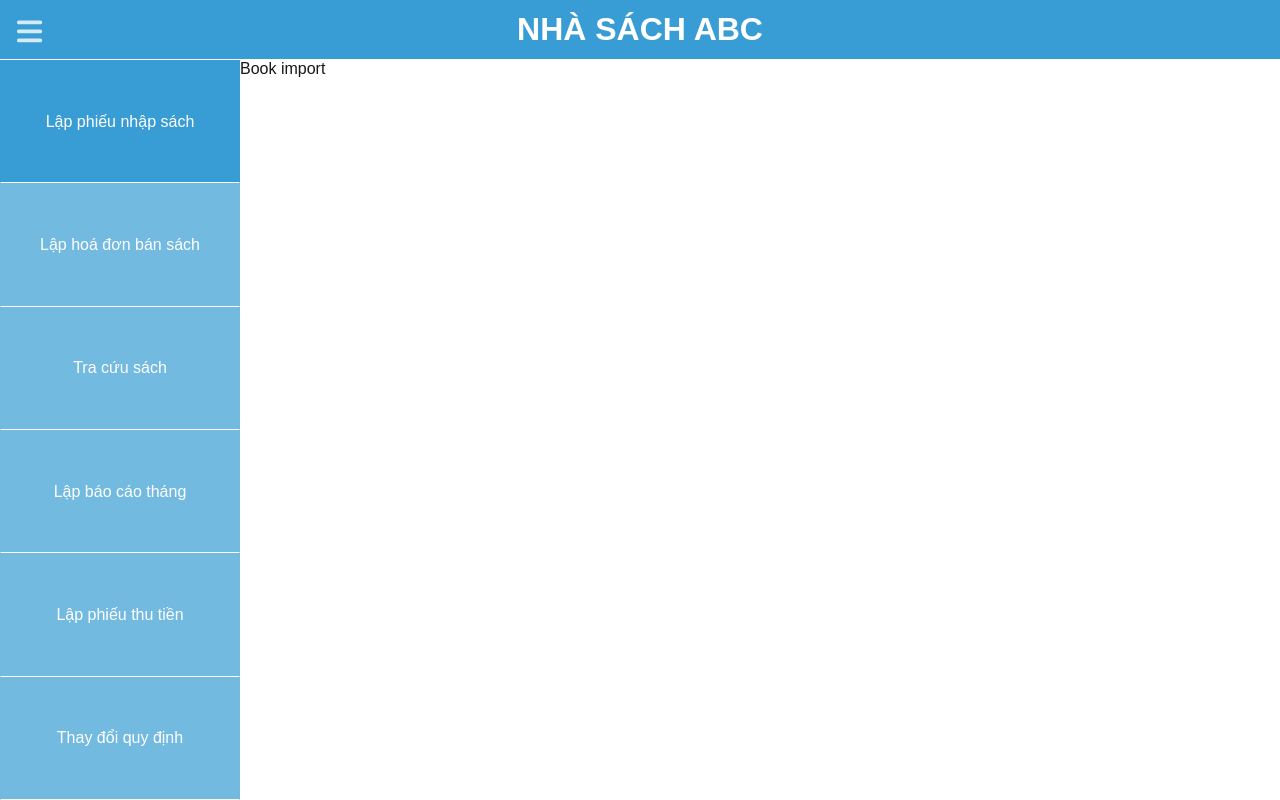
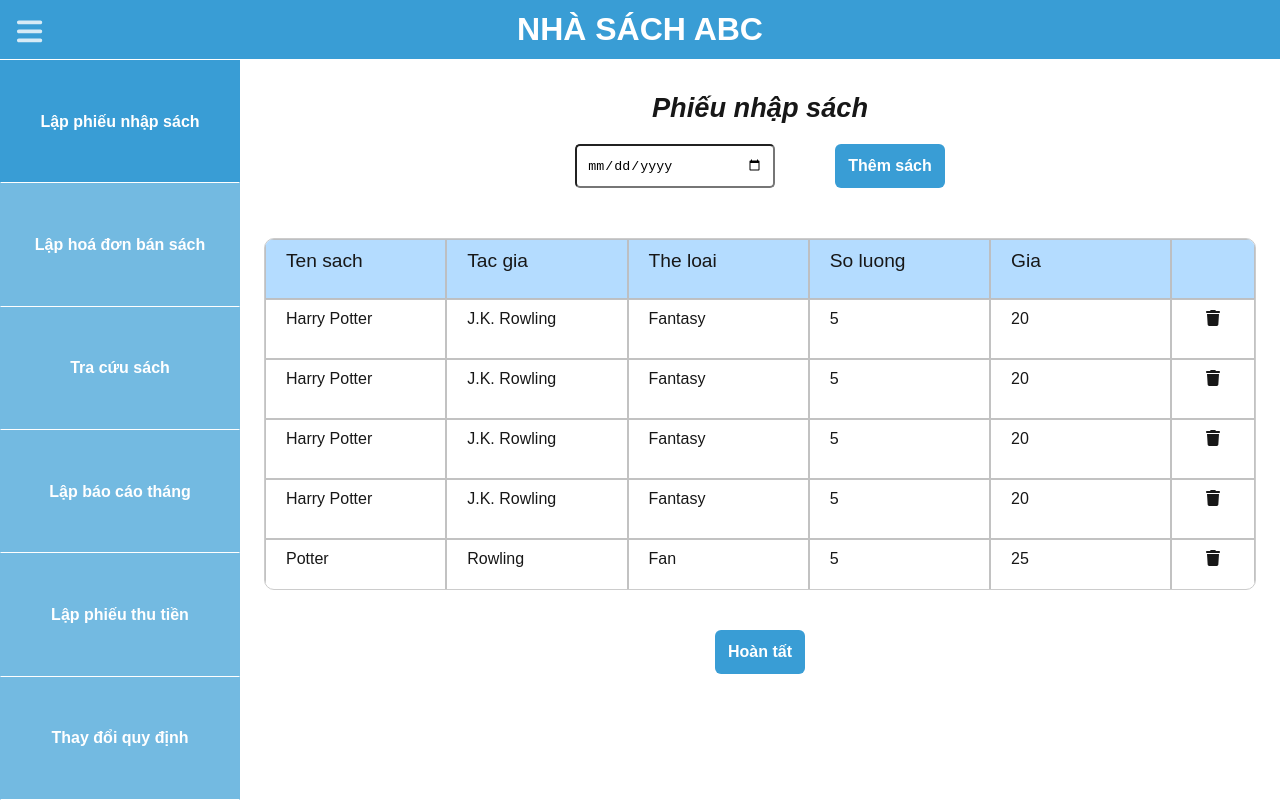
Before and after one commit to nhankhtn/manage-book, a Next.js app in the folder frontend/: page /book-import in a window 1280 px wide. Built offline with nearby package versions, Linux system fonts and the light colour scheme.

Commit message:
#1 create import layout

```diff
--- a/frontend/src/app/book-import/BookImport.module.scss
+++ b/frontend/src/app/book-import/BookImport.module.scss
@@ -0,0 +1,19 @@
+.container{
+  width: 100%;
+  height: 100%;
+  display: flex;
+  align-items: center;
+  flex-direction: column;
+
+}
+.title{
+  font-size: 1.7rem;
+  font-weight: bold;
+  font-style: italic;
+}
+.date_add{
+  display: flex;
+  column-gap: 50px;
+  margin: 20px;
+  margin-bottom: 30px;
+}
--- a/frontend/src/app/book-import/page.js
+++ b/frontend/src/app/book-import/page.js
@@ -3,10 +3,80 @@
 import { useState } from "react";
 import styles from "./BookImport.module.scss"
 import useModal from "@/hooks/useModal";
+import Table from "@/components/Table";
+import Button from "@/components/Button";
+export default function BookImport() {
+    const [books, setBooks] = useState([
+        {
+            title: "Harry Potter",
+            author: "J.K. Rowling",
+            genre: "Fantasy",
+            price: 20.00,
+            quantity: 5,
+        },
+        {
+            title: "Harry Potter",
+            author: "J.K. Rowling",
+            genre: "Fantasy",
+            price: 20.00,
+            quantity: 5,
+        },
+        {
+            title: "Harry Potter",
+            author: "J.K. Rowling",
+            genre: "Fantasy",
+            price: 20.00,
+            quantity: 5,
+        },
+        {
+            title: "Harry Potter",
+            author: "J.K. Rowling",
+            genre: "Fantasy",
+            price: 20.00,
+            quantity: 5,
+        },
+        {
+            title: "Potter",
+            author: "Rowling",
+            genre: "Fan",
+            price: 25.00,
+            quantity: 5,
+        },
+        {
+            title: "Harry",
+            author: "J.K.",
+            genre: "tasy",
+            price: 10.00,
+            quantity: 5,
+        }
+    ]);
 
-export default function BookImport() {
-
-    return (<div>
-        Book import
+    function deleteAt(index) {
+        console.log(books.length);
+        setBooks(preValues => {
+            return preValues.filter((value, i) => i !== index);
+        }
+        );
+    }
+    return (
+    <div className={styles.container}>
+        <div className={styles.title}>
+            Phiếu nhập sách
+        </div>
+        <div className ={styles.date_add}>
+            <input id="date" type="date" style= {{
+                width: "200px",
+                height: "30px",
+                marginRight: "10px",
+                padding: "20px 10px",
+                placaeholder: "Ngày nhập sách",
+                borderRadius: "5px",
+            }} />
+            <Button>Thêm sách</Button>
+        </div>
+        <Table data= {books} Delete= {deleteAt}/>
+        <Button style={{
+            marginTop: "40px",
+        }}>Hoàn tất</Button>
     </div>)
 }
--- a/frontend/src/app/globals.css
+++ b/frontend/src/app/globals.css
@@ -5,6 +5,8 @@
   --height-header: 60px;
   --bg-header: #399dd5;
   --width-sidebar: 240px;
+  --spacer-tb: 32px;
+  --spacer-lr: 24px;
 }
 
 @media (prefers-color-scheme: dark) {
@@ -49,4 +51,36 @@ a {
 }
 .content {
   flex: 1;
+  padding: var(--spacer-tb) var(--spacer-lr);
 }
+/* input[type="date"]::-webkit-calendar-picker-indicator {
+  color: rgba(0, 0, 0, 0);
+  opacity: 1;
+  display: block;
+  background: url(https://mywildalberta.ca/images/GFX-MWA-Parks-Reservations.png) no-repeat;
+  width: 20px;
+  height: 20px;
+  border-width: thin;
+} */
+
+/* width */
+::-webkit-scrollbar {
+  width: 7px;
+}
+
+/* Track */
+::-webkit-scrollbar-track {
+  box-shadow: inset 0 0 5px grey;
+  border-radius: 10px;
+}
+
+/* Handle */
+::-webkit-scrollbar-thumb {
+  background: rgb(158, 158, 158);
+  border-radius: 10px;
+}
+
+/* Handle on hover */
+::-webkit-scrollbar-thumb:hover {
+  background: rgb(102, 116, 118);
+}
--- a/frontend/src/components/Button/Button.module.scss
+++ b/frontend/src/components/Button/Button.module.scss
@@ -1,11 +1,11 @@
 .wrapper {
   display: flex;
   align-items: center;
-  padding: 12px 0;
+  padding: 12px;
   min-width: 80px;
   border-radius: 6px;
   cursor: pointer;
-  font-weight: 500;
+  font-weight: bold;
   outline: none;
   font-family: inherit;
   font-size: 1rem;
--- /dev/null
+++ b/frontend/src/components/Table/Table.js
@@ -0,0 +1,40 @@
+import styles from "./Table.module.scss";
+import { IMPORT_COLUMNS as columns } from "@/constants";
+import { FontAwesomeIcon } from "@fortawesome/react-fontawesome";
+import { faTrash } from "@fortawesome/free-solid-svg-icons";
+export default function Table({ data ,Delete}) {
+  function handleClick(index) {
+    Delete(index);
+  }
+  return (
+    <div className={styles.container}>
+      <div className={styles.row} >
+        {columns.map((column, index) => (
+          <div key={index} className={`${styles.column} ${styles.title}`}>
+            {column}
+          </div>
+        ))}
+        <div className={`${styles.column} ${styles.title} ${styles.icon}`} ></div>
+      </div>
+      <div className={styles.data_container}>
+        {data.length!=0 ? data.map((row, index) => (
+          <div key={index} className={styles.row} >
+            <div className={styles.column}>{row.title}</div>
+            <div className={styles.column}>{row.author}</div>
+            <div className={styles.column}>{row.genre}</div>
+            <div className={styles.column}>{row.quantity}</div>
+            <div className={styles.column}>{row.price}</div>
+            <div className={`${styles.column} ${styles.icon}`} onClick={() => {handleClick(index)}}>
+              <FontAwesomeIcon icon={faTrash} />
+            </div>
+
+          </div>
+        )) : <div className={styles.row}>
+          <div className={styles.column}>Chưa có dữ liệu.</div>
+          </div>
+        }
+      </div>
+
+    </div>
+  );
+}
--- /dev/null
+++ b/frontend/src/components/Table/Table.module.scss
@@ -0,0 +1,39 @@
+.container{
+  display:flex;
+  flex-direction:column;
+  // justify-content:center;
+  // align-items:center;
+  margin-top: 20px;
+  border: 1px solid #ccc;
+  width: 100%;
+  border-radius: 10px;
+  display: inline-block;
+  overflow: hidden;
+}
+.row{
+  display:flex;
+  flex:1;
+}
+
+.column{
+  flex:1;
+  font-size: 1rem;
+  padding: 10px 20px;
+  height: 60px;
+  text-align:center;
+  display: flex;
+  border: 0.5px solid #bebebeed;
+}
+.title{
+  background-color: rgba(0, 136, 255, 0.295);
+  font-size: 1.2rem;
+}
+.icon{
+  justify-content: center;
+  flex: 0.3;
+}
+.data_container{
+  flex:1;
+  overflow-y: scroll;
+  max-height: 290px;
+}
--- /dev/null
+++ b/frontend/src/components/Table/index.js
@@ -0,0 +1 @@
+export {default} from './Table';
--- a/frontend/src/constants/index.js
+++ b/frontend/src/constants/index.js
@@ -24,3 +24,5 @@ export const MENU_ITEMS = [
         to: "/change-rules"
     }
 ]
+
+export const IMPORT_COLUMNS = ["Ten sach", "Tac gia", "The loai", "So luong", "Gia"];
```
